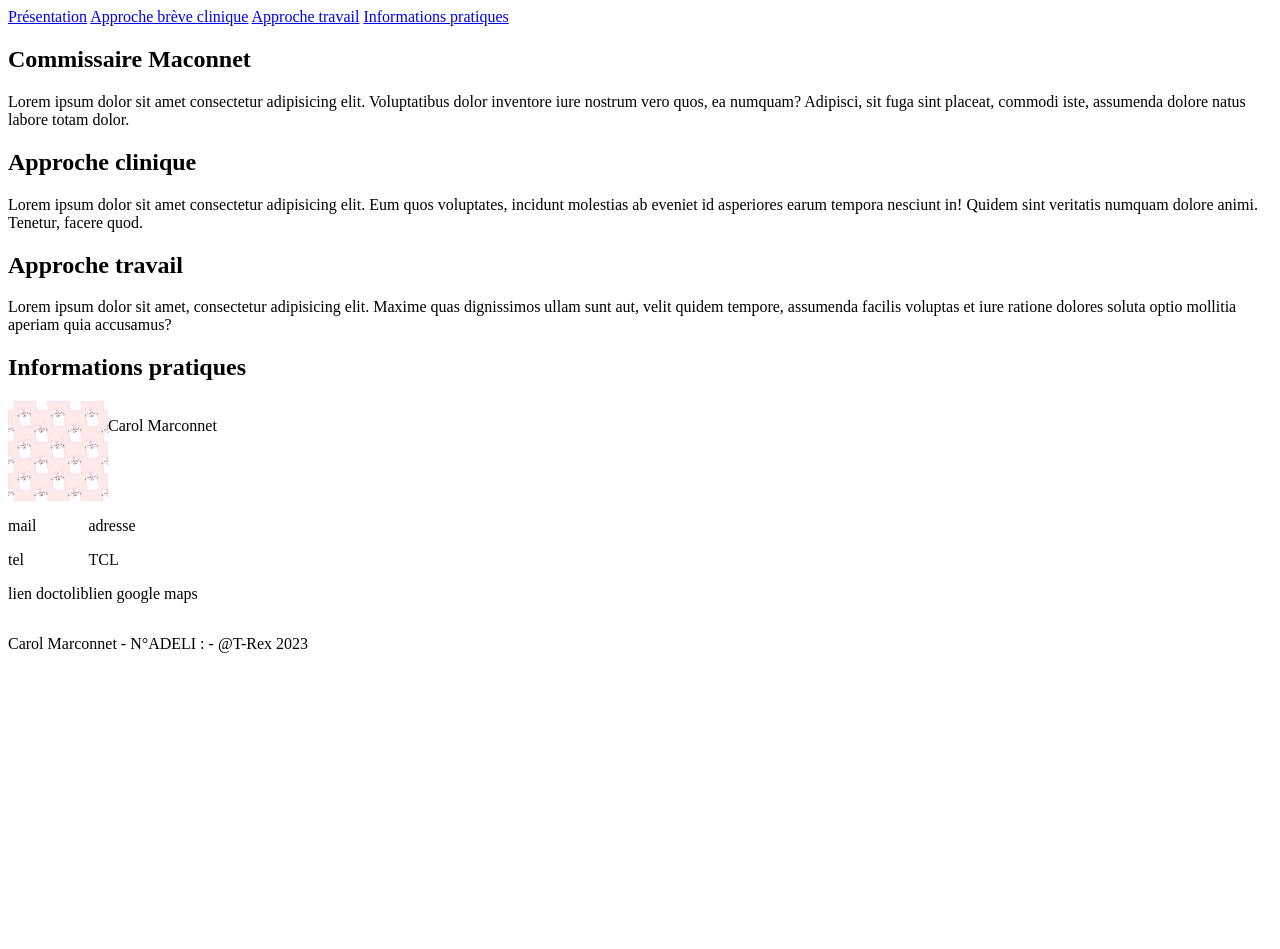
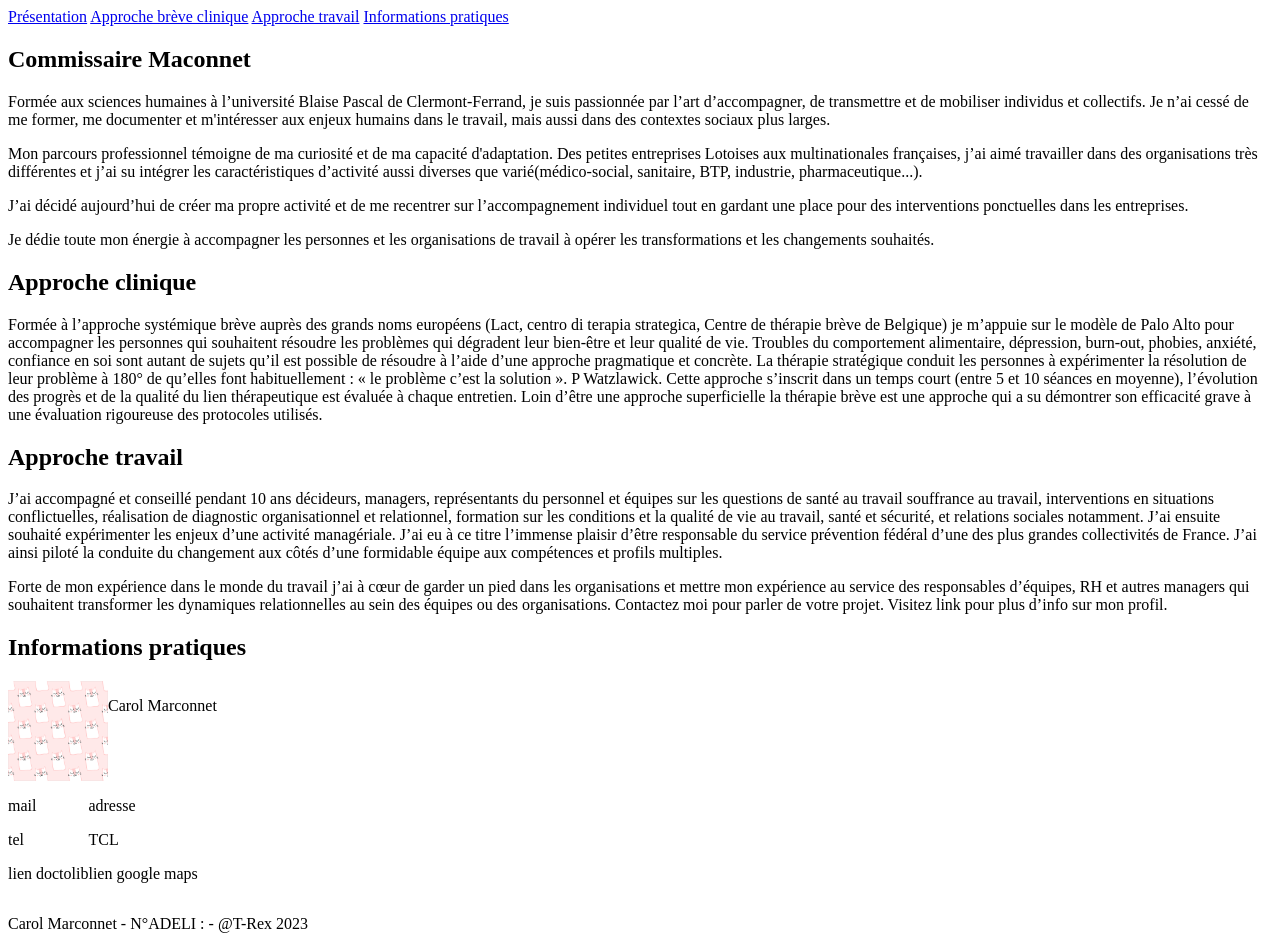
Before and after one commit to Le-TRex/carol, a plain HTML site: page index.html in a window 1280 px wide. Before the commit the page ends 800 px from the top, so only its background shows below. Drawn offline with Linux system fonts and the light colour scheme.

Commit message:
add text content in every section but practical informations

```diff
--- a/index.html
+++ b/index.html
@@ -16,18 +16,44 @@
     <main>
         <section id="presentation">
             <h1>Commissaire Maconnet</h1>
-            <p>Lorem ipsum dolor sit amet consectetur adipisicing elit. Voluptatibus dolor inventore iure nostrum vero quos, ea numquam? Adipisci, sit fuga sint placeat, commodi iste, assumenda dolore natus labore totam dolor.</p>
+            <p>
+                Formée aux sciences humaines à l’université Blaise Pascal de Clermont-Ferrand, je suis passionnée par l’art d’accompagner, de transmettre et de mobiliser individus et collectifs. Je n’ai cessé de me former, me documenter et m'intéresser aux enjeux humains dans le travail, mais aussi dans des contextes sociaux plus larges.
+            </p>
+            <p>
+                Mon parcours professionnel témoigne de ma curiosité et de ma capacité d'adaptation. Des petites entreprises Lotoises aux multinationales françaises, j’ai aimé travailler dans des organisations très différentes et j’ai su intégrer les caractéristiques d’activité aussi diverses que varié(médico-social, sanitaire, BTP, industrie, pharmaceutique...).
+            </p>
+            <p>
+                J’ai décidé aujourd’hui de créer ma propre activité et de me recentrer sur l’accompagnement individuel tout en gardant une place pour des interventions ponctuelles dans les entreprises.
+            </p>
+            <p>
+                Je dédie toute mon énergie à accompagner les personnes et les organisations de travail à opérer les transformations et les changements souhaités.
+            </p>
+
         </section>
         <section id="production">
             <h1>Approche clinique</h1>
-            <p>Lorem ipsum dolor sit amet consectetur adipisicing elit. Eum quos voluptates, incidunt molestias ab eveniet id asperiores earum tempora nesciunt in! Quidem sint veritatis numquam dolore animi. Tenetur, facere quod.</p>
+            <p>
+                Formée à l’approche systémique brève auprès des grands noms européens (Lact, centro di terapia strategica, Centre de thérapie brève de Belgique) je m’appuie sur le modèle de Palo Alto pour accompagner les personnes qui souhaitent résoudre les problèmes qui dégradent leur bien-être et leur qualité de vie. Troubles du comportement alimentaire, dépression, burn-out, phobies, anxiété, confiance en soi sont autant de sujets qu’il est possible de résoudre à l’aide d’une approche pragmatique et concrète. La thérapie stratégique conduit les personnes à expérimenter la résolution de leur problème à 180° de qu’elles font habituellement : « le problème c’est la solution ». P Watzlawick. Cette approche s’inscrit dans un temps court (entre 5 et 10 séances en moyenne), l’évolution des progrès et de la qualité du lien thérapeutique est évaluée à chaque entretien. Loin d’être une approche superficielle la thérapie brève est une approche qui a su démontrer son efficacité grave à une évaluation rigoureuse des protocoles utilisés.
+            </p>
         </section>
         <section id="organisation">
             <h1>Approche travail</h1>
-            <p>Lorem ipsum dolor sit amet, consectetur adipisicing elit. Maxime quas dignissimos ullam sunt aut, velit quidem tempore, assumenda facilis voluptas et iure ratione dolores soluta optio mollitia aperiam quia accusamus?</p>
+            <p>
+                J’ai accompagné et conseillé pendant 10 ans décideurs, managers, représentants du personnel et équipes sur les questions de santé au travail souffrance au travail, interventions en situations conflictuelles, réalisation de diagnostic organisationnel et relationnel, formation sur les conditions et la qualité de vie au travail, santé et sécurité, et relations sociales notamment. J’ai ensuite souhaité expérimenter les enjeux d’une activité managériale. J’ai eu à ce titre l’immense plaisir d’être responsable du service prévention fédéral d’une des plus grandes collectivités de France. J’ai ainsi piloté la conduite du changement aux côtés d’une formidable équipe aux compétences et profils multiples.
+            </p>
+            <p>
+                Forte de mon expérience dans le monde du travail j’ai à cœur de garder un pied dans les organisations et mettre mon expérience au service des responsables d’équipes, RH et autres managers qui souhaitent transformer les dynamiques relationnelles au sein des équipes ou des organisations. Contactez moi pour parler de votre projet. Visitez link pour plus d’info sur mon profil.
+            </p>
         </section>
         <section id="practical-informations">
             <h1>Informations pratiques</h1>
+
+            <!-- Retrouvez moi dans mon cabinet trop chou du 7 à quelques minutes à pieds de la place Jean Macé pour
+les consultations individuelles. Contactez moi pour discuter de votre projets d’intervention en entreprise
+ou pour toutes autres questions.
+Tarifs : 65 ou 60 je me tâte, tarif étudiants 55 ou 50 euros, je me tâte aussi, bénéficiaires des minimas
+sociaux me contacter.
+Numéro adeli j’en ai un parce que je ne suis pas une putain d’arnaque. Bisous -->
             <div id="identity">
                 <img id="carol-marconnet-pic" src="carol-marconnet.png" alt="Photo de Carol Marconnet">
                 <p>Carol Marconnet</p>
```
Also changed, not shown: metrob.png (added).
